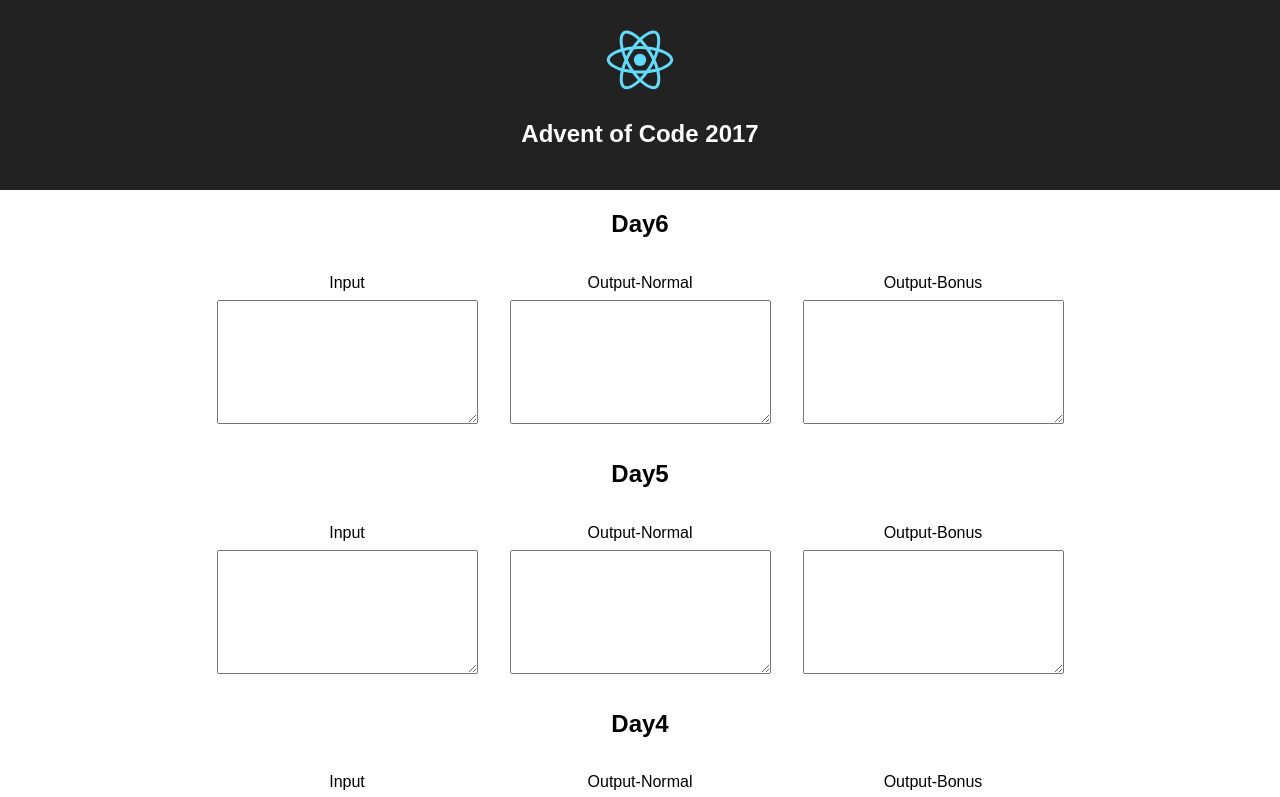
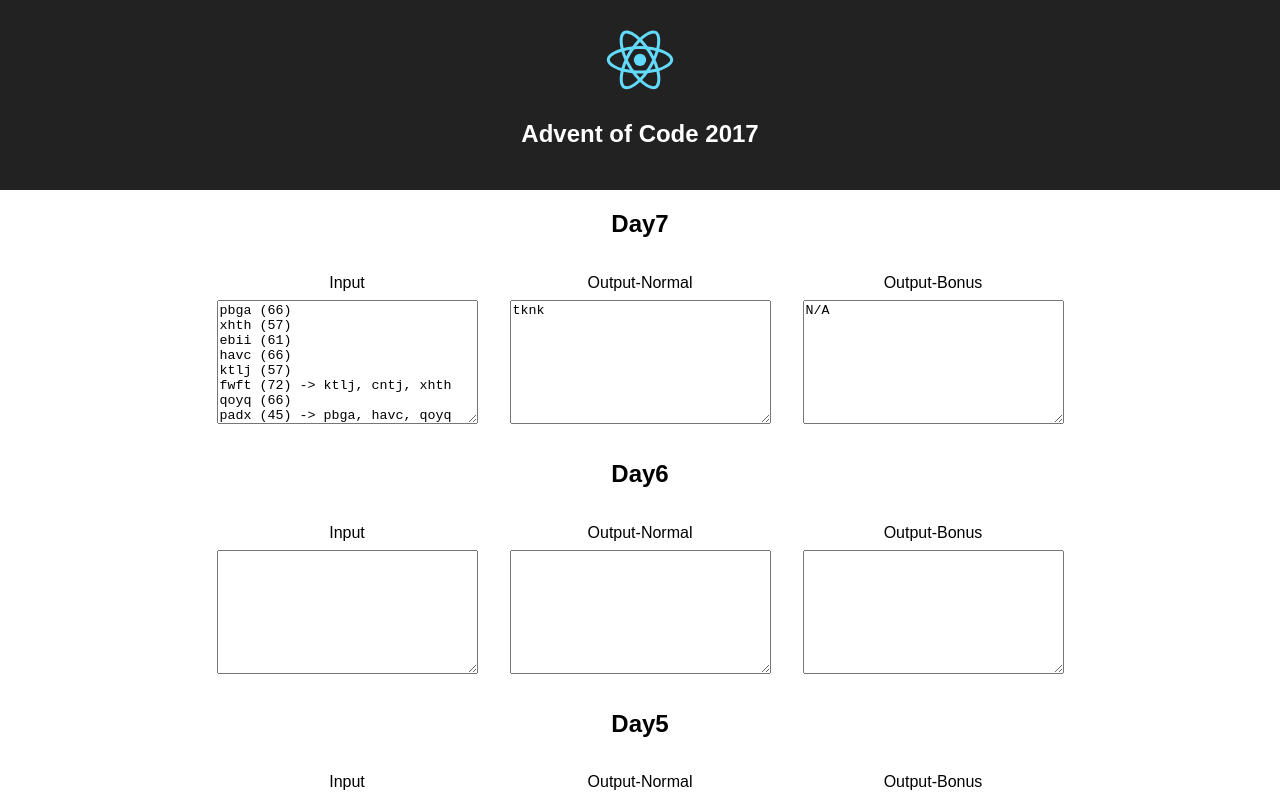
Before and after one commit to tudorpavel/advent-2017, a React (Create React App) app: page / in a window 1280 px wide. Shown: the top 797 px of the page. Built offline with nearby package versions, Linux system fonts and the light colour scheme.

Commit message:
solve Day7-Normal

```diff
--- a/src/App.js
+++ b/src/App.js
@@ -10,6 +10,7 @@ import * as day3 from './utils/day3';
 import * as day4 from './utils/day4';
 import * as day5 from './utils/day5';
 import * as day6 from './utils/day6';
+import * as day7 from './utils/day7';
 
 class App extends Component {
   render() {
@@ -20,6 +21,23 @@ class App extends Component {
           <h1 className="App__title">Advent of Code 2017</h1>
         </header>
         <div className="App__content">
+          <DayContainer
+            titleId="Day7"
+            dayHandler={ day7 }
+            inputText="pbga (66)
+xhth (57)
+ebii (61)
+havc (66)
+ktlj (57)
+fwft (72) -> ktlj, cntj, xhth
+qoyq (66)
+padx (45) -> pbga, havc, qoyq
+tknk (41) -> ugml, padx, fwft
+jptl (61)
+ugml (68) -> gyxo, ebii, jptl
+gyxo (61)
+cntj (57)"
+          />
           <DayContainer
             titleId="Day6"
             dayHandler={ day6 }
--- /dev/null
+++ b/src/utils/day7.js
@@ -0,0 +1,37 @@
+import Program from './day7/Program';
+import Tower from './day7/Tower';
+
+const parseInput = (inputText) => {
+  return inputText
+    .split('\n')
+    .map(row => Program.build(row));
+};
+
+const computeNormal = (tower) => {
+  for (let [id, program] of Object.entries(tower.programMap)) {
+    if (program.parent == null) {
+      return id;
+    }
+  }
+
+  return 'no root node found';
+}
+
+const day7 = (inputText, computeFunction) => {
+  if (inputText === null) {
+    return 'invalid input';
+  }
+
+  const programs = parseInput(inputText);
+  const tower = new Tower(programs);
+
+  return computeFunction(tower);
+}
+
+export function normal(inputText) {
+  return day7(inputText, computeNormal);
+};
+
+export function bonus(inputText) {
+  return 'N/A';
+};
--- /dev/null
+++ b/src/utils/day7/Program.js
@@ -0,0 +1,29 @@
+export default class Program {
+  static build(rowString) {
+    const regex = new RegExp(/([a-z]+) \((\d+)\)( -> ([a-z, ]+))?/);
+    const matches = regex.exec(rowString);
+
+    if (matches != null) {
+      let program = new Program(matches[1]);
+
+      program.weight = parseInt(matches[2], 10);
+
+      if (matches[4] != null) {
+        program.childIds = matches[4].split(', ');
+      }
+
+      return program;
+    } else {
+      throw new Error('invalid input row: ' + rowString);
+    }
+  }
+
+  constructor(id) {
+    this.id = id;
+    this.weight = null;
+    this.childIds = [];
+
+    this.parent = null;
+    this.children = [];
+  }
+}
--- /dev/null
+++ b/src/utils/day7/Tower.js
@@ -0,0 +1,20 @@
+export default class Tower {
+  constructor(programs) {
+    this.programMap = {};
+
+    programs.forEach((program) => {
+      this.programMap[program.id] = program;
+    });
+
+    programs
+      .filter(program => program.childIds.length > 0)
+      .forEach((program) => {
+        program.childIds
+          .map(childId => this.programMap[childId])
+          .forEach((child) => {
+            child.parent = program;
+            program.children.push(child);
+          });
+      });
+  }
+}
```
